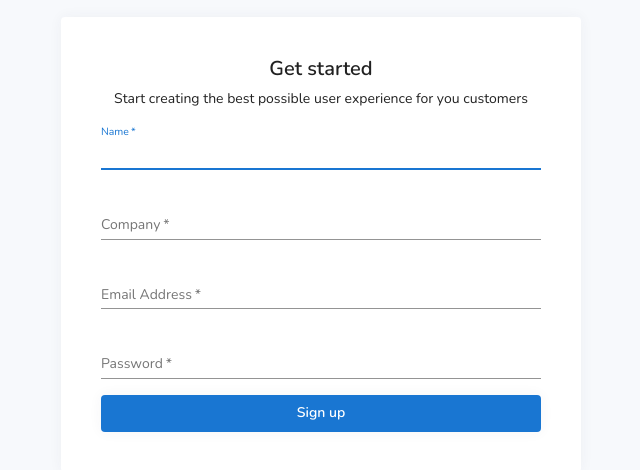
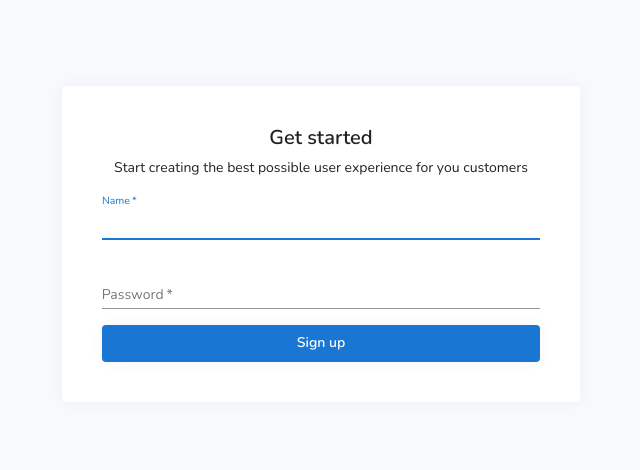
Before and after one commit to VjacheslavZ/LML-UI, a React (Create React App) app: page /auth/sign-up in a window 1280 px wide. Shown: the part 156-626 px from the top of the page, without its empty margins (319-959 px from the left). Built offline with nearby package versions, Linux system fonts and the light colour scheme.

Commit message:
implemented signup

```diff
--- a/src/actions/auth.ts
+++ b/src/actions/auth.ts
@@ -1,12 +1,19 @@
 import { post } from "../servises/httpRequests";
-import { SIGN_IN } from "../constants";
+import { SIGN_IN, SIGN_UP } from "../constants";
 
+export interface User {
+  username: string;
+  password: string;
+}
 
-export const login = (username: string, password: string) => post(SIGN_IN, {
+export const login = ({ username, password }: User) => post(SIGN_IN, {
   username,
   password,
 })
   .then(res => res.json());
 
-// TODO
-export const signup = () => {};
+export const signup = ({ username, password }: User) => post(SIGN_UP, {
+  username,
+  password,
+})
+  .then(res => res.json());
--- a/src/constants.ts
+++ b/src/constants.ts
@@ -4,6 +4,7 @@ export const BASE_URL = 'http://localhost:3000';
 * auth routes
 * */
 export const SIGN_IN = `${BASE_URL}/auth/signin`
+export const SIGN_UP = `${BASE_URL}/auth/signup`
 
 /*
 * vocabulary routes
--- a/src/pages/auth/SignIn.tsx
+++ b/src/pages/auth/SignIn.tsx
@@ -17,7 +17,7 @@ import {
 import { spacing } from "@material-ui/system";
 
 import { MuiButtonSpacingType } from './../../types/types'
-import { login } from "../../actions/auth";
+import { login, User } from "../../actions/auth";
 
 
 const Button = styled(MuiButton)<MuiButtonSpacingType>(spacing);
@@ -39,7 +39,7 @@ const BigAvatar = styled(Avatar)`
 
 export const SignIn: React.FC = (props) => {
   const history = useHistory();
-  const [inputValue, setInputValue] = useState<{email: string, password: string}>({email: '', password: ''})
+  const [inputValue, setInputValue] = useState<User>({username: '', password: ''})
 
   const handleChange = (e: React.ChangeEvent<HTMLInputElement>) => {
     const {name, value} = e.target
@@ -50,7 +50,7 @@ export const SignIn: React.FC = (props) => {
   }
 
   const handleSubmit = async () => {
-    const res = await login(inputValue.email, inputValue.password)
+    const res = await login(inputValue)
 
     if (res) {
       localStorage.setItem('accessToken', res.accessToken);
@@ -74,8 +74,8 @@ export const SignIn: React.FC = (props) => {
           <InputLabel htmlFor="email">Email Address</InputLabel>
           <Input
             id="email"
-            name="email"
-            autoComplete="email"
+            name="username"
+            autoComplete="username"
             autoFocus
             onChange={handleChange}
           />
--- a/src/pages/auth/SignUp.tsx
+++ b/src/pages/auth/SignUp.tsx
@@ -1,8 +1,9 @@
-import React from "react";
+import React, { useState } from "react";
 import styled from "styled-components";
-import { Link } from "react-router-dom";
+import { Helmet } from 'react-helmet';
+import { useHistory } from 'react-router';
+
 import { MuiButtonSpacingType } from './../../types/types'
-import { Helmet } from 'react-helmet';
 
 import {
   FormControl,
@@ -13,6 +14,7 @@ import {
   Typography
 } from "@material-ui/core";
 import { spacing } from "@material-ui/system";
+import { signup } from "../../actions/auth";
 
 const Button = styled(MuiButton)<MuiButtonSpacingType>(spacing);
 
@@ -25,6 +27,30 @@ const Wrapper = styled(Paper)`
 `;
 
 export const SignUp = () => {
+  const history = useHistory()
+  const [signUpData, setSignUpData] = useState({
+    username: '',
+    password: '',
+  })
+
+  const handleChange = (e: React.ChangeEvent<HTMLInputElement>) => {
+    const { name, value } = e.target
+    setSignUpData({
+      ...signUpData,
+      [name]: value,
+    })
+  };
+
+  const handleSubmit = () => {
+    signup(signUpData)
+      .then(() => {
+        history.push('/auth/sign-in')
+      })
+      .catch((error) => {
+        console.error(error)
+      })
+  }
+
   return (
     <Wrapper>
       <Helmet title="Sign Up" />
@@ -37,16 +63,19 @@ export const SignUp = () => {
       <form>
         <FormControl margin="normal" required fullWidth>
           <InputLabel htmlFor="name">Name</InputLabel>
-          <Input id="name" name="name" autoFocus />
+          <Input id="username" name="username" autoFocus onChange={handleChange}/>
         </FormControl>
-        <FormControl margin="normal" required fullWidth>
-          <InputLabel htmlFor="company">Company</InputLabel>
-          <Input id="company" name="company" />
-        </FormControl>
-        <FormControl margin="normal" required fullWidth>
-          <InputLabel htmlFor="email">Email Address</InputLabel>
-          <Input id="email" name="email" autoComplete="email" />
-        </FormControl>
+
+        {/*<FormControl margin="normal" required fullWidth>*/}
+        {/*  <InputLabel htmlFor="company">Company</InputLabel>*/}
+        {/*  <Input id="company" name="company" />*/}
+        {/*</FormControl>*/}
+
+        {/*<FormControl margin="normal" required fullWidth>*/}
+        {/*  <InputLabel htmlFor="email">Email Address</InputLabel>*/}
+        {/*  <Input id="email" name="email" autoComplete="email" />*/}
+        {/*</FormControl>*/}
+
         <FormControl margin="normal" required fullWidth>
           <InputLabel htmlFor="password">Password</InputLabel>
           <Input
@@ -54,15 +83,15 @@ export const SignUp = () => {
             type="password"
             id="password"
             autoComplete="current-password"
+            onChange={handleChange}
           />
         </FormControl>
         <Button
-          component={Link}
-          to="/"
           fullWidth
           variant="contained"
           color="primary"
           mt={2}
+          onClick={handleSubmit}
         >
           Sign up
         </Button>
--- /dev/null
+++ b/src/pages/pages/Home/components/AddWord/index.tsx
@@ -0,0 +1,7 @@
+import React from "react";
+
+export const AddWord = () => {
+  return (
+    <span>AddWord TODO</span>
+  )
+}
--- a/src/pages/pages/Home/index.tsx
+++ b/src/pages/pages/Home/index.tsx
@@ -3,7 +3,8 @@ import { useDispatch } from 'react-redux';
 
 import { getVocabulary } from "../../../actions/vocabulary";
 import { VocabularyActions, Vocabulary } from "../../../store/vocabulary";
-import { MyVocabulary } from "./components";
+import { MyVocabulary } from "./components/MyVocabulary";
+import { AddWord } from "./components/AddWord";
 
 export const Home = () => {
   const dispatch = useDispatch();
@@ -12,8 +13,8 @@ export const Home = () => {
     dispatch(VocabularyActions.fetchRequest());
 
     getVocabulary()
-      .then((responce: Vocabulary[]) => {
-        dispatch(VocabularyActions.fetchSuccess({vocabulary: responce}));
+      .then((response: Vocabulary[]) => {
+        dispatch(VocabularyActions.fetchSuccess({vocabulary: response}));
       })
       .catch(() => {
         dispatch(VocabularyActions.fetchFailed())
@@ -22,6 +23,7 @@ export const Home = () => {
 
   return (
     <div>
+      <AddWord />
       <MyVocabulary />
     </div>
   )
```
Also changed, not shown: src/pages/pages/Home/components/MyVocabulary/index.tsx (renamed from src/pages/pages/Home/components/index.tsx, +13 -10 lines).
